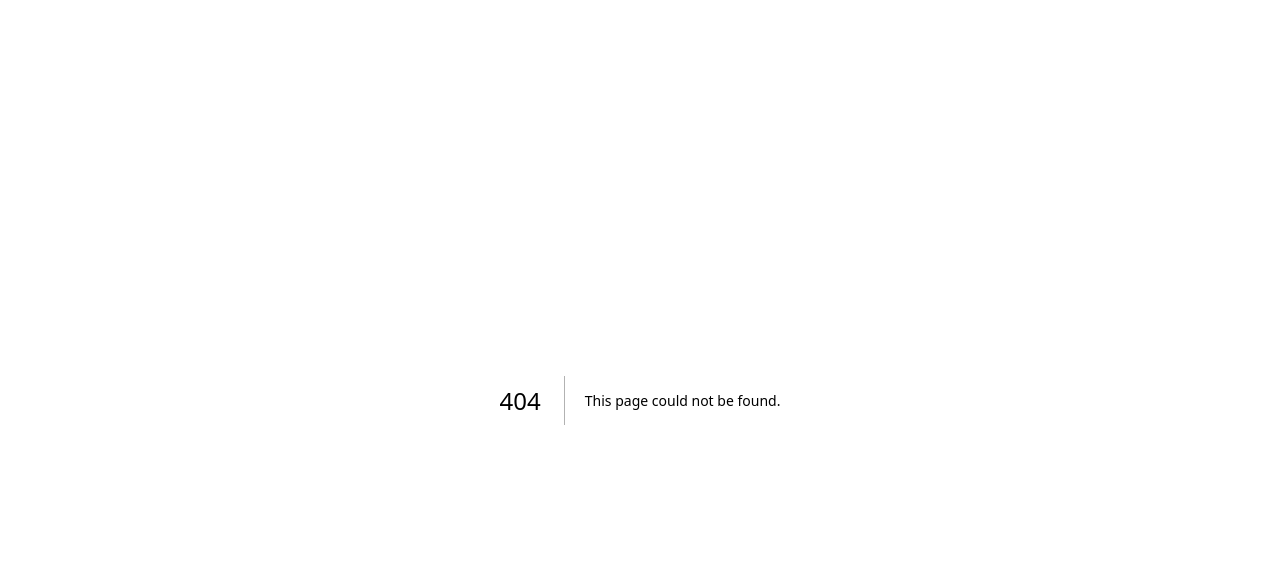
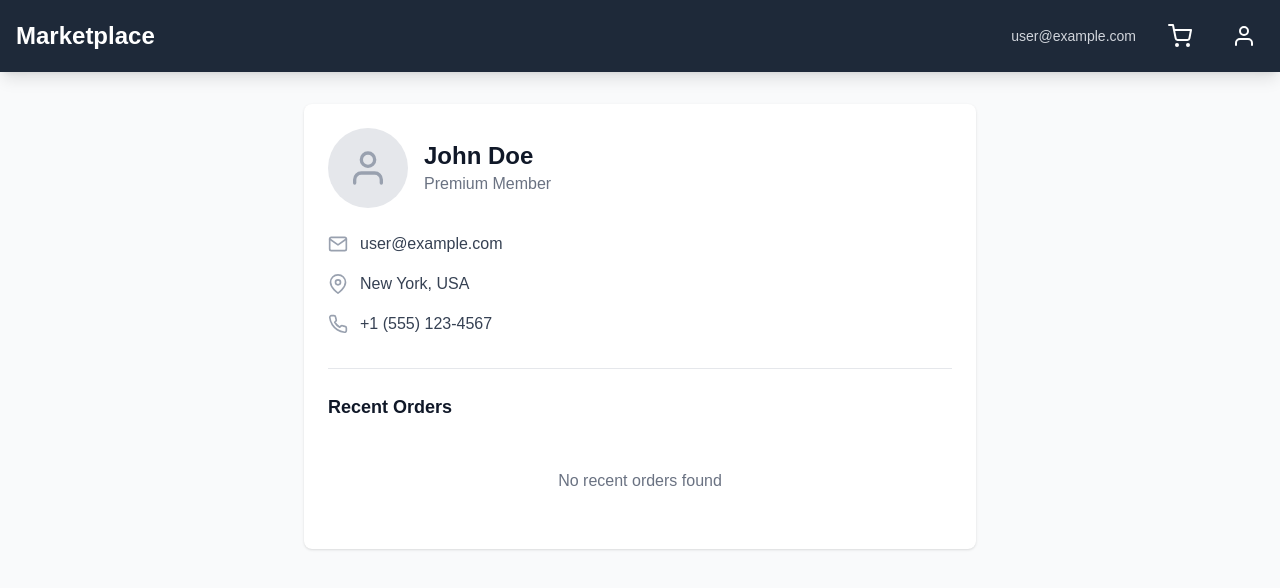
Before and after one commit to LauraMartinez99/marketplace, a Next.js app: page /profile in a window 1280 px wide. Before the commit this address had no page. Shown: the top 588 px of the page. Built offline with nearby package versions, Linux system fonts and the light colour scheme.

Commit message:
perfil de usuario

```diff
--- /dev/null
+++ b/src/app/profile/page.tsx
@@ -0,0 +1,49 @@
+'use client';
+
+import Header from '@/components/layout/Header';
+import { FiUser, FiMail, FiMapPin, FiPhone } from 'react-icons/fi';
+
+export default function ProfilePage() {
+  return (
+    <div className="min-h-screen bg-gray-50">
+      <Header />
+      <main className="container mx-auto px-4 py-8">
+        <div className="max-w-2xl mx-auto">
+          <div className="bg-white rounded-lg shadow-sm p-6">
+            <div className="flex items-center gap-4 mb-6">
+              <div className="w-20 h-20 bg-gray-200 rounded-full flex items-center justify-center">
+                <FiUser className="w-10 h-10 text-gray-400" />
+              </div>
+              <div>
+                <h1 className="text-2xl font-bold text-gray-900">John Doe</h1>
+                <p className="text-gray-500">Premium Member</p>
+              </div>
+            </div>
+
+            <div className="space-y-4">
+              <div className="flex items-center gap-3 text-gray-700">
+                <FiMail className="w-5 h-5 text-gray-400" />
+                <span>user@example.com</span>
+              </div>
+              <div className="flex items-center gap-3 text-gray-700">
+                <FiMapPin className="w-5 h-5 text-gray-400" />
+                <span>New York, USA</span>
+              </div>
+              <div className="flex items-center gap-3 text-gray-700">
+                <FiPhone className="w-5 h-5 text-gray-400" />
+                <span>+1 (555) 123-4567</span>
+              </div>
+            </div>
+
+            <div className="mt-8 pt-6 border-t border-gray-200">
+              <h2 className="text-lg font-semibold text-gray-900 mb-4">Recent Orders</h2>
+              <div className="text-center py-8 text-gray-500">
+                No recent orders found
+              </div>
+            </div>
+          </div>
+        </div>
+      </main>
+    </div>
+  );
+}
--- a/src/components/layout/Header.tsx
+++ b/src/components/layout/Header.tsx
@@ -1,7 +1,7 @@
 'use client';
 
 import Link from 'next/link';
-import { FiShoppingCart } from 'react-icons/fi';
+import { FiShoppingCart, FiUser } from 'react-icons/fi';
 import { useCartStore } from '@/lib/store/cartStore';
 
 export default function Header() {
@@ -17,6 +17,12 @@ export default function Header() {
           </Link>
 
           <nav className="flex items-center gap-6">
+            {/* User Email */}
+            <span className="text-sm text-gray-300 hidden sm:block">
+              user@example.com
+            </span>
+
+            {/* Cart Icon */}
             <Link
               href="/cart"
               className="relative p-2 text-white hover:text-blue-300 transition-colors"
@@ -28,6 +34,14 @@ export default function Header() {
                 </span>
               )}
             </Link>
+
+            {/* Profile Button */}
+            <Link
+              href="/profile"
+              className="p-2 text-white hover:text-blue-300 transition-colors"
+            >
+              <FiUser className="w-6 h-6" />
+            </Link>
           </nav>
         </div>
       </div>
```
